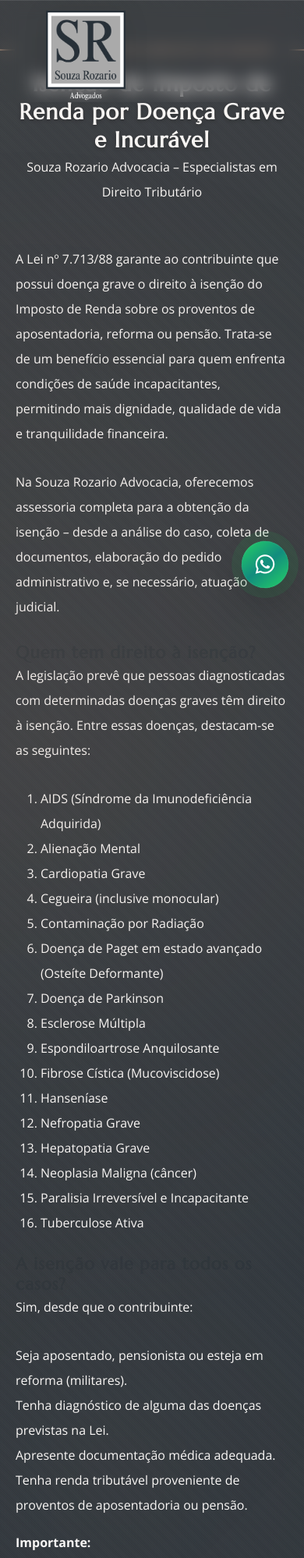
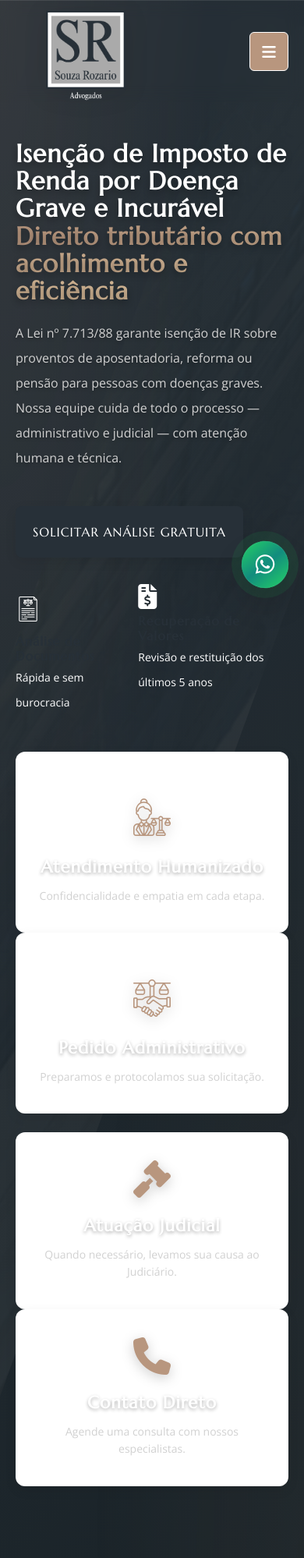
Before and after one commit to ridolfiweb1/site-souza-rozario, a plain HTML site: page isencao-imposto-renda.html in a window 390 px wide. Shown: the top 1998 px of the page at 78% size. Drawn offline with nearby package versions, Linux system fonts and the light colour scheme; a script that the page names is missing; files whose address does not match are found by name.

Commit message:
Refactor isenção page: full header + hero section and reorganized content for contrast and layout

```diff
--- a/isencao-imposto-renda.html
+++ b/isencao-imposto-renda.html
@@ -20,52 +20,126 @@
 
 <body>
 
-    <!-- Header (simplificado) -->
+    <!-- Header (copiado da homepage) -->
     <header id="pq-header" class="pq-header-style-1 pq-has-sticky">
         <div class="pq-bottom-header">
             <div class="container">
+                <div class="row">
+                    <div class="col-lg-12">
                         <nav class="navbar navbar-expand-lg navbar-light">
                             <a class="navbar-brand" href="index.html">
                                <img src="imagens/logo-souza-rozario-advogados-300.png" alt="logo Souza Rozario Advogados" />
                             </a>
+                            <div class="collapse navbar-collapse" id="navbarSupportedContent">
+                                <div id="pq-menu-contain" class="pq-menu-contain">
+                                    <ul id="pq-main-menu" class="navbar-nav ml-auto">
+                                        <li class="menu-item"><a href="#sobre">Sobre</a></li>
+                                        <li class="menu-item"><a href="#atuacao">Áreas de Atuação</a></li>
+                                        <li class="menu-item"><a href="isencao-imposto-renda.html">Isenção IR</a></li>
+                                        <li class="menu-item"><a href="#diferenciais">Diferenciais</a></li>
+                                        <li class="menu-item"><a href="#videos">Vídeos</a></li>
+                                        <li class="menu-item"><a href="#contato">Contato</a></li>
+                                    </ul>
+                                </div>
+                            </div>
                             <div class="pq-btn-container">
                                 <div class="pq-button-block">
-                            <a href="index.html#contato" class="pq-button pq-button-flat">
+                                    <a href="#contato" class="pq-button pq-button-flat">
                                         <span class="pq-button-text">Posso Ajudar?</span>
                                     </a>
                                 </div>
                             </div>
+                            <button class="navbar-toggler" type="button" data-bs-toggle="collapse"
+                                data-bs-target="#navbarSupportedContent" aria-controls="navbarSupportedContent"
+                                aria-expanded="false" aria-label="Toggle navigation">
+                                <i class="fas fa-bars"></i>
+                            </button>
                         </nav>
+                    </div>
+                </div>
             </div>
         </div>
     </header>
 
     <!-- Conteúdo Principal -->
     <main>
-        <section class="service pq-bg-dark pq-bg-img-1 pt-5 pb-5 text-white">
+        <!-- HERO específico para isenção -->
+        <section id="hero-interactive" class="pq-hero pq-hero-service pq-bg-dark text-white">
             <div class="container">
-                <div class="row">
-                    <div class="col-lg-12">
-                        <div class="pq-section-title pq-style-1 text-center">
-                            <div class="pq-section-sub-title">
-                                <span class="left-sep"></span>
-                                Isenção de Imposto de Renda
-                                <span class="right-sep"></span>
+                <div class="row align-items-center">
+                    <div class="col-lg-6 hero-content wow animated fadeInLeft">
+                        <h1>Isenção de Imposto de Renda por Doença Grave e Incurável<br><span>Direito tributário com acolhimento e eficiência</span></h1>
+                        <p class="lead">A Lei nº 7.713/88 garante isenção de IR sobre proventos de aposentadoria, reforma ou pensão para pessoas com doenças graves. Nossa equipe cuida de todo o processo — administrativo e judicial — com atenção humana e técnica.</p>
+                        <a class="pq-button pq-button-flat mt-3" href="#contato">
+                            <div class="pq-button-block">
+                                <span class="pq-button-text">Solicitar Análise Gratuita</span>
                             </div>
-                            <h5 class="pq-section-main-title">Isenção de Imposto de Renda por Doença Grave e Incurável</h5>
-                            <p class="pq-section-description">Souza Rozario Advocacia – Especialistas em Direito Tributário</p>
+                        </a>
+                        <div class="mt-4 d-flex gap-3">
+                            <div class="pq-hero-feature text-white">
+                                <i class="flaticon-020-legal-document fa-2x"></i>
+                                <div>
+                                    <h6 class="mb-0">Análise de Documentos</h6>
+                                    <small>Rápida e sem burocracia</small>
+                                </div>
+                            </div>
+                            <div class="pq-hero-feature text-white">
+                                <i class="fas fa-file-invoice-dollar fa-2x"></i>
+                                <div>
+                                    <h6 class="mb-0">Recuperação de Valores</h6>
+                                    <small>Revisão e restituição dos últimos 5 anos</small>
                                 </div>
                             </div>
                         </div>
+                    </div>
+                    <div class="col-lg-6 hero-cards mt-5 mt-lg-0">
+                        <div class="row">
+                            <div class="col-md-6 wow animated fadeInUp" data-wow-delay="0.2s">
+                                <div class="hero-card bg-white text-dark">
+                                    <div class="hero-card-icon"><i class="flaticon-007-lawyer"></i></div>
+                                    <h5>Atendimento Humanizado</h5>
+                                    <p>Confidencialidade e empatia em cada etapa.</p>
+                                </div>
+                            </div>
+                            <div class="col-md-6 wow animated fadeInUp" data-wow-delay="0.4s">
+                                <div class="hero-card bg-white text-dark">
+                                    <div class="hero-card-icon"><i class="flaticon-016-agreement"></i></div>
+                                    <h5>Pedido Administrativo</h5>
+                                    <p>Preparamos e protocolamos sua solicitação.</p>
+                                </div>
+                            </div>
+                        </div>
+                        <div class="row mt-4">
+                            <div class="col-md-6 wow animated fadeInUp" data-wow-delay="0.6s">
+                                <div class="hero-card bg-white text-dark">
+                                    <div class="hero-card-icon"><i class="fas fa-gavel"></i></div>
+                                    <h5>Atuação Judicial</h5>
+                                    <p>Quando necessário, levamos sua causa ao Judiciário.</p>
+                                </div>
+                            </div>
+                            <div class="col-md-6 wow animated fadeInUp" data-wow-delay="0.8s">
+                                <div class="hero-card bg-white text-dark">
+                                   <div class="hero-card-icon"><i class="fas fa-phone"></i></div>
+                                   <h5>Contato Direto</h5>
+                                   <p>Agende uma consulta com nossos especialistas.</p>
+                                </div>
+                            </div>
+                        </div>
+                    </div>
+                </div>
+            </div>
+        </section>
 
+        <!-- Conteúdo explicativo logo abaixo do HERO -->
+        <section class="service pq-bg-dark pq-pt-4 pq-pb-4 text-white">
+            <div class="container">
                 <div class="row justify-content-center mt-4">
                     <div class="col-lg-10">
-                        <p>A Lei nº 7.713/88 garante ao contribuinte que possui doença grave o direito à isenção do Imposto de Renda sobre os proventos de aposentadoria, reforma ou pensão. Trata-se de um benefício essencial para quem enfrenta condições de saúde incapacitantes, permitindo mais dignidade, qualidade de vida e tranquilidade financeira.</p>
+                        <p class="fs-5">Abaixo você encontra informações sobre quem tem direito, como funciona o pedido de isenção e por que a Souza Rozario Advocacia é referência na área.</p>
 
-                        <p>Na Souza Rozario Advocacia, oferecemos assessoria completa para a obtenção da isenção – desde a análise do caso, coleta de documentos, elaboração do pedido administrativo e, se necessário, atuação judicial.</p>
-
-                        <h4 class="mt-4">Quem tem direito à isenção?</h4>
-                        <p>A legislação prevê que pessoas diagnosticadas com determinadas doenças graves têm direito à isenção. Entre essas doenças, destacam-se as seguintes:</p>
+                        <div class="bg-white text-dark rounded p-3 mb-4">
+                            <h6 class="mb-2">Quem tem direito à isenção?</h6>
+                            <p>A legislação prevê que pessoas diagnosticadas com determinadas doenças graves têm direito à isenção. Entre elas destacam-se:</p>
                             <ol>
                                 <li>AIDS (Síndrome da Imunodeficiência Adquirida)</li>
                                 <li>Alienação Mental</li>
@@ -84,36 +158,39 @@
                                 <li>Paralisia Irreversível e Incapacitante</li>
                                 <li>Tuberculose Ativa</li>
                             </ol>
+                        </div>
 
-                        <h4 class="mt-4">A isenção vale para todos os casos?</h4>
-                        <p>Sim, desde que o contribuinte:</p>
+                        <div class="row">
+                            <div class="col-md-6">
+                                <h6>Requisitos</h6>
                                 <ul>
-                            <li>Seja aposentado, pensionista ou esteja em reforma (militares).</li>
-                            <li>Tenha diagnóstico de alguma das doenças previstas na Lei.</li>
-                            <li>Apresente documentação médica adequada.</li>
-                            <li>Tenha renda tributável proveniente de proventos de aposentadoria ou pensão.</li>
+                                    <li>Ser aposentado, pensionista ou militar em reforma.</li>
+                                    <li>Apresentar diagnóstico e documentação médica adequada.</li>
+                                    <li>Renda proveniente de proventos de aposentadoria ou pensão.</li>
                                 </ul>
-
-                        <p><strong>Importante:</strong></p>
+                            </div>
+                            <div class="col-md-6">
+                                <h6>Observações importantes</h6>
                                 <ul>
                                     <li>A isenção não depende da contemporaneidade dos sintomas.</li>
-                            <li>Mesmo doenças já tratadas ou em remissão podem dar direito ao benefício.</li>
-                            <li>É possível solicitar a restituição dos valores de IR pagos nos últimos 5 anos.</li>
+                                    <li>Doenças em remissão também podem garantir o benefício.</li>
+                                    <li>É possível pedir restituição do IR pago indevidamente nos últimos 5 anos.</li>
                                 </ul>
+                            </div>
+                        </div>
 
-                        <h4 class="mt-4">Por que contratar a Souza Rozario Advocacia?</h4>
+                        <div class="mt-4">
+                            <h6>Por que contratar a Souza Rozario Advocacia?</h6>
                             <ul>
                                 <li>Especialização em isenções tributárias e doenças graves</li>
                                 <li>Atendimento humano, ético e sigiloso</li>
                                 <li>Alto índice de êxito em pedidos e ações de isenção</li>
-                            <li>Acompanhamento completo e personalizado</li>
-                            <li>Revisão de valores e recuperação de IR pago indevidamente</li>
                             </ul>
-
-                        <h4 class="mt-4">Solicite sua análise</h4>
-                        <p>Se você ou um familiar possui alguma das doenças graves previstas na Lei 7.713/88, é possível garantir a isenção do Imposto de Renda e reaver valores pagos nos últimos anos.</p>
                         </div>
                     </div>
+                </div>
+            </div>
+        </section>
 
                 <!-- Nossos Serviços -->
                 <div class="row mt-5">
```
Lines whose indentation alone changed are shown as unchanged.
